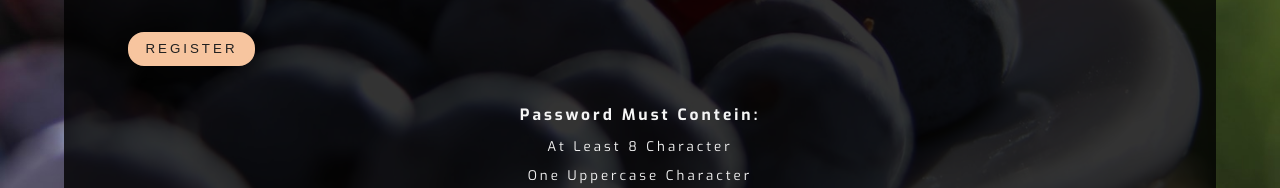
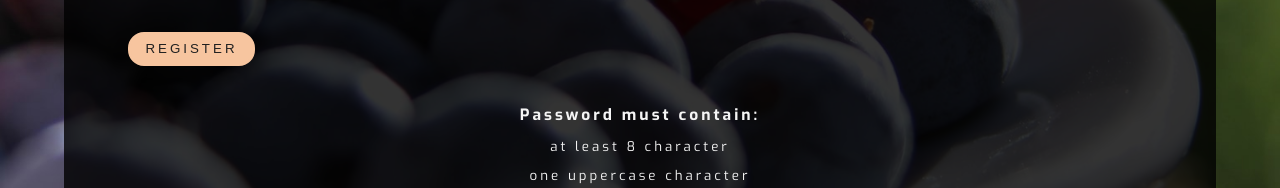
Before and after one commit to pwgcz/universal-shop, a React (Create React App) app in the folder front_end/: page /auth in a window 1280 px wide. Shown: the part 944-1132 px from the top of the page. Built offline with nearby package versions, Linux system fonts and the light colour scheme; no server answers; what react-alert-template-basic would draw is missing.

Commit message:
update CSS

```diff
--- a/front_end/src/App.css
+++ b/front_end/src/App.css
@@ -558,7 +558,6 @@ a {
   justify-content: space-between;
   background: rgba(0, 0, 0, 0.8);
   color: var(--mainWhite);
-  text-transform: capitalize;
   letter-spacing: var(--mainSpacing);
 }
 .auth-conteiner label {
--- a/front_end/src/components/Register.js
+++ b/front_end/src/components/Register.js
@@ -234,7 +234,7 @@ export default function Register() {
         Register{' '}
       </button>
       <small>
-        <h3>Password must contein:</h3>
+        <h3>Password must contain:</h3>
         <p>at least 8 character</p>
         <p>one uppercase character</p>
         <p>one lowercase character</p>
```
Also changed, not shown: 12 other files (tests, documents, lock files or other folders).
